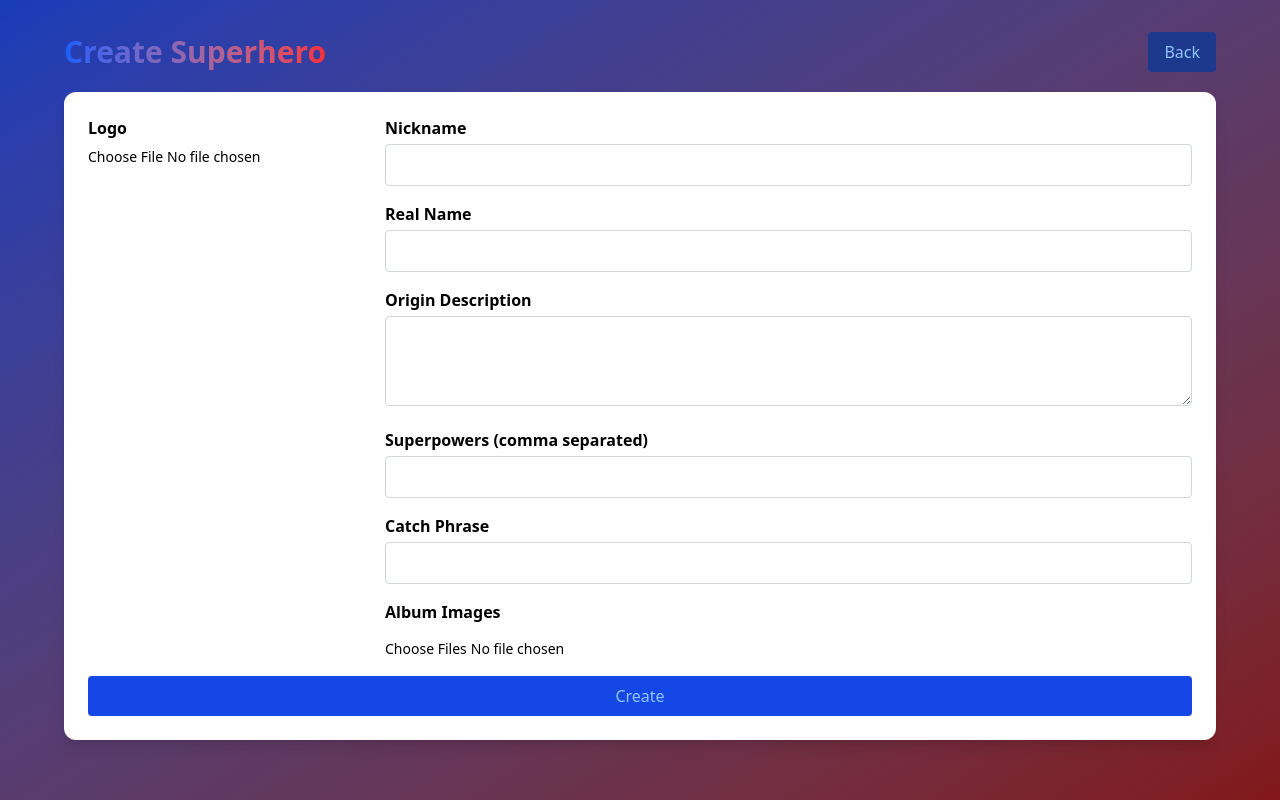
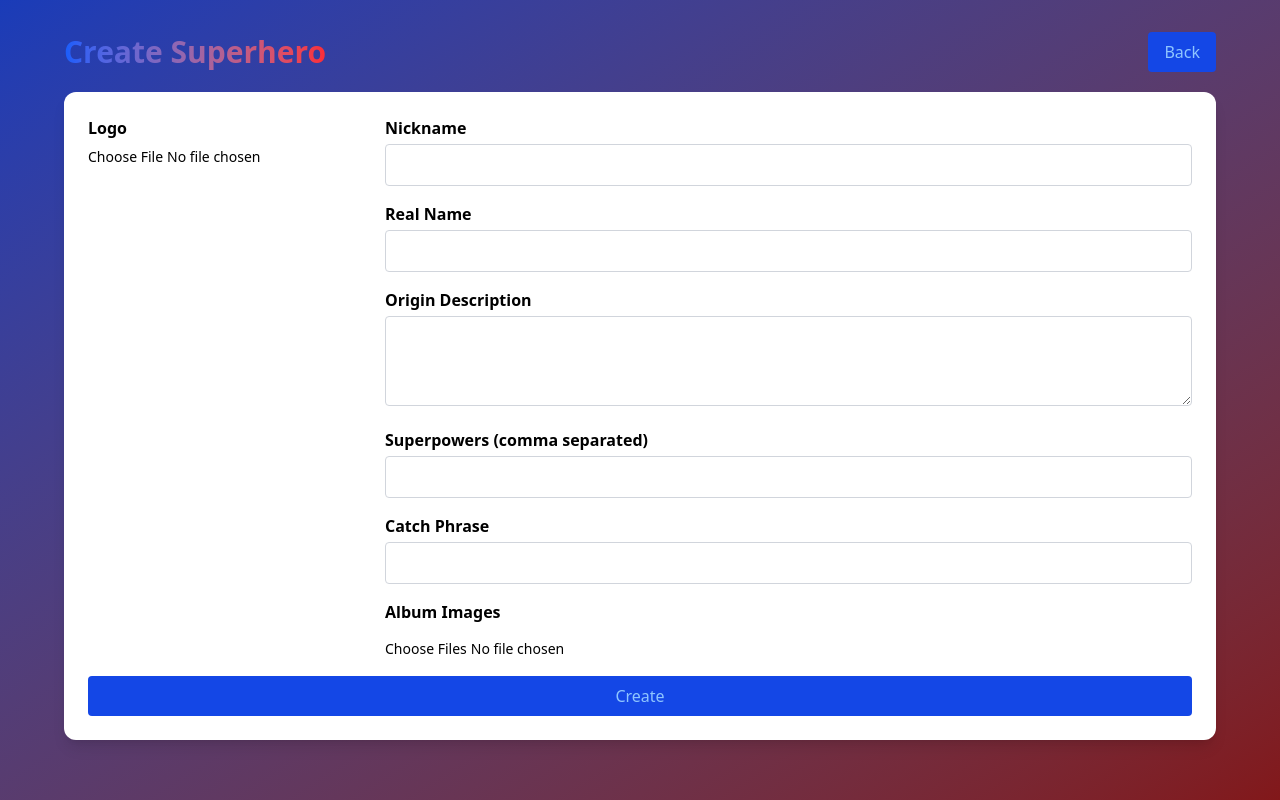
Before and after one commit to Neytirion/superheroes-crud, a React (Vite) app in the folder frontend/: page /create in a window 1280 px wide. Built offline with nearby package versions, Linux system fonts and the light colour scheme.

Commit message:
design: changed button color

```diff
--- a/frontend/src/components/NavButton.jsx
+++ b/frontend/src/components/NavButton.jsx
@@ -15,7 +15,7 @@ export default function NavButton({ to, children, className }) {
   return (
     <button
       onClick={handleClick}
-      className={`bg-blue-900 text-blue-300 px-4 py-2 rounded hover:bg-blue-800 transition ${className || ""}`}
+      className={`bg-blue-700 text-blue-300 px-4 py-2 rounded hover:bg-blue-800 transition ${className || ""}`}
     >
       {children}
     </button>
--- a/frontend/src/components/SupertheroForm/SuperheroForm.jsx
+++ b/frontend/src/components/SupertheroForm/SuperheroForm.jsx
@@ -64,7 +64,7 @@ export default function SuperheroForm({ initialData, onSubmit, onDelete, submitT
         <button
           type="button"
           onClick={onDelete}
-          className="bg-red-600 text-white px-4 py-2 rounded hover:bg-red-700 transition"
+          className="bg-red-700 text-blue-300 px-4 py-2 rounded hover:bg-red-700 transition"
         >
           Delete Hero
         </button>
```
